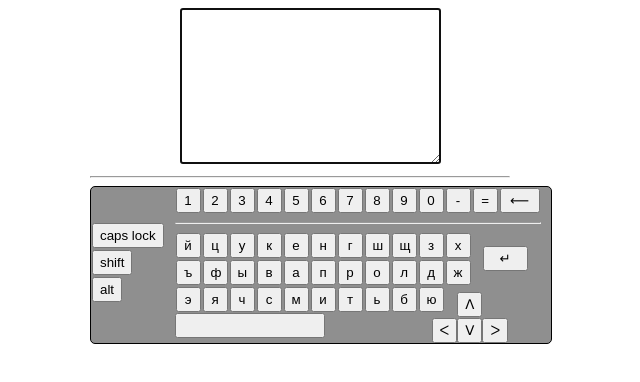
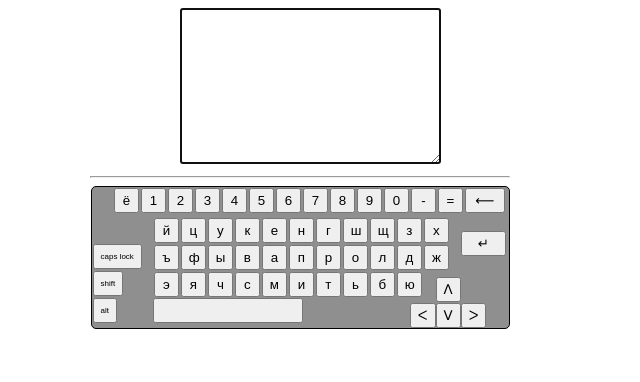
Before and after one commit to SiarheiBalt/Siarhei_Baltsevich_js, a plain HTML site: page 2021_03_15-13Lesson/index.html in a window 1280 px wide. Shown: the whole page, without its empty margins (340-980 px from the left). Drawn offline with Linux system fonts and the light colour scheme.

Commit message:
fix keybord

```diff
--- a/2021_03_15-13Lesson/index.html
+++ b/2021_03_15-13Lesson/index.html
@@ -17,7 +17,6 @@
             <aside></aside>
             <div>
                 <header></header>
-                <hr>
                 <main></main>
                 <footer></footer>
             </div>
--- a/2021_03_15-13Lesson/index.js
+++ b/2021_03_15-13Lesson/index.js
@@ -1,8 +1,8 @@
 const bordKeys = {
     ru: 'йцукенгшщзхъфывапролджэячсмитьбю↵',
     eng: 'qwertyuiop[]asdfghjkl;zxcvbnm,./↵',
-    numbers: '1234567890-=⟵',
-    shiftNumbers: '?!@#$%^*()_+⟵',
+    numbers: 'ё1234567890-=⟵',
+    shiftNumbers: '`?!@#$%^*()_+⟵',
     caps: 'caps lock',
     shift: 'shift',
     alt: 'alt',
--- a/2021_03_15-13Lesson/style.css
+++ b/2021_03_15-13Lesson/style.css
@@ -12,11 +12,11 @@ aside {
     display: flex;
     flex-direction: column;
     align-items: baseline;
-    margin: 35px 10px 0 0;
+    margin: 56px 10px 0 0;
 }
 .keyboard {
     display: flex;
-    width: 460px;
+    width: 417px;
     margin: auto;
     background-color: rgb(143, 143, 143);
     border: 1px solid;
@@ -33,7 +33,7 @@ header button {
     margin: 1px;
 }
 aside button {
-    height: 25px;
+    font-size: 8px;
     margin: 1px;
 }
 .area {
@@ -56,3 +56,6 @@ aside button {
     margin: -40px 0px 0px 38px;
     width: 45px;
 }
+header{
+    margin: 0px 0px 3px -40px;
+}
```
